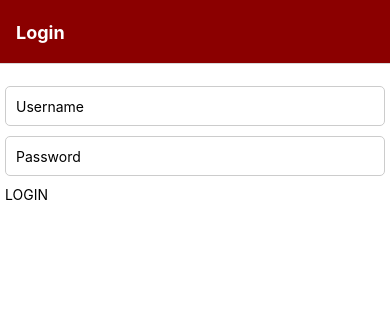
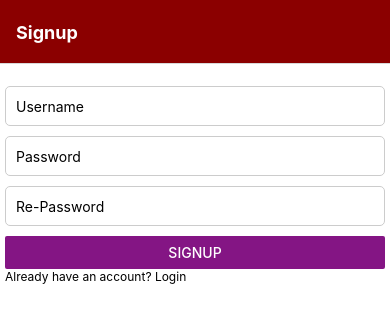
Before and after one commit to danupat-chainarong/Airline-app, a React Native app in the folder app/: screen / in a window 390 px wide. Shown: the top 322 px of the page. Built offline with nearby package versions, Linux system fonts and the light colour scheme.

Commit message:
add signup and login page

```diff
--- a/app/App.tsx
+++ b/app/App.tsx
@@ -1,6 +1,6 @@
 import React, { useEffect, useState } from 'react';
 import { StatusBar } from 'expo-status-bar';
-import { StyleSheet, Text, View, ScrollView, TouchableHighlight, Image, TextInput } from 'react-native';
+import { StyleSheet, Text, View, ScrollView, TouchableHighlight, Image, TextInput, Button } from 'react-native';
 import { initializeApp } from 'firebase/app';
 import { getDatabase, ref, get } from 'firebase/database';
 import {API_KEY} from '@env';
@@ -12,7 +12,8 @@ import { Float } from 'react-native/Libraries/Types/CodegenTypes';
 
 // Define types for navigation parameters
 type RootStackParamList = {
-  Home: undefined; // LOGIN PAGE
+  Signup: undefined; //
+  Login: undefined; // LOGIN PAGE
   Lists: undefined;
   Details: {
     flight_num: string,
@@ -495,9 +496,76 @@ const mockUsers: UserProps[] =
     {name: "User 2"},
   ]
 
+const SignupScreen: React.FC =() => {
+  const navigation = useNavigation<StackNavigationProp<RootStackParamList, 'Login'>>();
+  const [username, setUsername] = useState('');
+  const [password, setPassword] = useState('');
+  const [re_password,setRe_Password] = useState('');
+  const [error, setError] = useState('');
+
+  const handleSignupInputChange = (type: string, value: string) => {
+    if (type == "username") {
+      setUsername(value);
+      console.log("Username:\t",value)
+    }
+    else if (type == "password") {
+      setPassword(value);
+      console.log("Password:\t",value);
+    }
+    else if (type == "re-password") {
+      setRe_Password(value);
+      console.log("Re-Password:\t",value);
+    }
+  }
+
+  const handleButton = () => {
+    if (password == re_password) {
+      console.log("Signup with");
+      console.log("username: ",username);
+      console.log("password: ",password);
+      navigation.navigate('Login');
+    }
+    else{
+      console.log("Password not match!!")
+    }
+
+  }
+
+  return (
+    <View style = {styles.container}>
+      <TextInput></TextInput>
+      <TextInput
+        style={styles.Input}
+        placeholder="Username"
+        value={username}
+        onChangeText={(username) => handleSignupInputChange("username",username)}
+      />
+      <TextInput
+        style={styles.Input}
+        placeholder='Password'
+        value={password}
+        secureTextEntry={true}
+        onChangeText={(password) => handleSignupInputChange("password",password)}
+      />
+      <TextInput
+        style={styles.Input}
+        placeholder='Re-Password'
+        value={re_password}
+        secureTextEntry={true}
+        onChangeText={(re_password) => handleSignupInputChange("re-password",re_password)}
+      />
+      <Button
+      onPress={handleButton}
+      title="Signup"
+      color="#841584"
+      />
+      <Text onPress={() => {navigation.navigate("Login")}} style={{fontSize:12}}>Already have an account? Login</Text>
+    </View>
+  )
+}
 
 const LoginScreen: React.FC =() => {
-  const navigation = useNavigation<StackNavigationProp<RootStackParamList, 'Home'>>();
+  const navigation = useNavigation<StackNavigationProp<RootStackParamList, 'Login'>>();
   const [username, setUsername] = useState('');
   const [password, setPassword] = useState('');
   const [error, setError] = useState('');
@@ -513,29 +581,40 @@ const LoginScreen: React.FC =() => {
     }
   }
 
+  const handleLoginButton = () => {
+    console.log("Login with");
+    console.log("username: ",username);
+    console.log("password: ",password);
+    navigation.navigate('Lists');
+  }
+
   return (
     <View style = {styles.container}>
       <TextInput></TextInput>
       <TextInput
-        style={styles.LoginInput}
+        style={styles.Input}
         placeholder="Username"
         value={username}
         onChangeText={(username) => handleLoginInputChange("username",username)}
       />
       <TextInput
-      style={styles.LoginInput}
+      style={styles.Input}
       placeholder='Password'
       value={password}
+      secureTextEntry={true}
       onChangeText={(password) => handleLoginInputChange("password",password)}
       />
-       <TouchableHighlight underlayColor="red" onPress={() => {
-            navigation.navigate('Lists');
-          }}>
-        <Text>LOGIN</Text>
-      </TouchableHighlight>
+      <Button
+      onPress={handleLoginButton}
+      title="LOGIN"
+      color="#841584"
+    />
     </View>
   )
 }
+
+
+
 
 const ListScreen: React.FC = () => {
   const navigation = useNavigation<StackNavigationProp<RootStackParamList, 'Lists'>>();
@@ -606,9 +685,8 @@ const ListScreen: React.FC = () => {
     return(
         <ScrollView style={{ flex: 1 }}>
           {flightData?.map((flight_data, i) => (
-            <TouchableHighlight onPress={() => {
+            <TouchableHighlight key={i} onPress={() => {
               navigation.navigate('Details', {
-                key : flight_data.flight_num,
                 flight_num : flight_data.flight_num,
                 ori_name : flight_data.ori_name,
                 ori_short : flight_data.ori_short,
@@ -653,7 +731,7 @@ const ListScreen: React.FC = () => {
           {searchResult?.map((flight_data, i) => (
             <TouchableHighlight onPress={() => {
               navigation.navigate('Details', {
-                key : flight_data.flight_num,
+
                 flight_num : flight_data.flight_num,
                 ori_name : flight_data.ori_name,
                 ori_short : flight_data.ori_short,
@@ -760,9 +838,23 @@ const Stack = createStackNavigator<RootStackParamList>();
 const App: React.FC = () => {
   return(
     <NavigationContainer>
-      <Stack.Navigator initialRouteName="Home">
+      <Stack.Navigator initialRouteName="Signup">
+       <Stack.Screen
+          name="Signup"
+          component={SignupScreen}
+          options={{
+            title: 'Signup',
+            headerStyle: {
+              backgroundColor: 'darkred',
+            },
+            headerTintColor: '#fff',
+            headerTitleStyle: {
+              fontWeight: 'bold',
+            },
+          }}
+        />
         <Stack.Screen
-          name="Home"
+          name="Login"
           component={LoginScreen}
           options={{
             title: 'Login',
@@ -846,7 +938,7 @@ const styles = StyleSheet.create({
     height: 100,
     margin: 3,
   },
-  LoginInput: {
+  Input: {
     width: '100%',
     height: 40,
     borderColor: '#ccc',
```
Also changed, not shown: app/package.json (+9 -9 lines), 2 other files (tests, documents, lock files or other folders).
